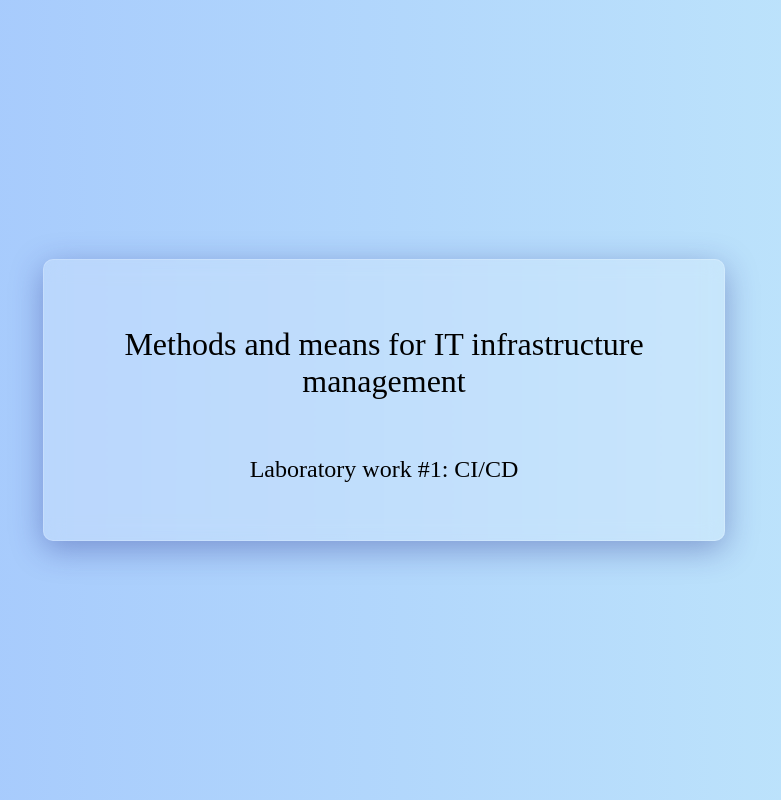
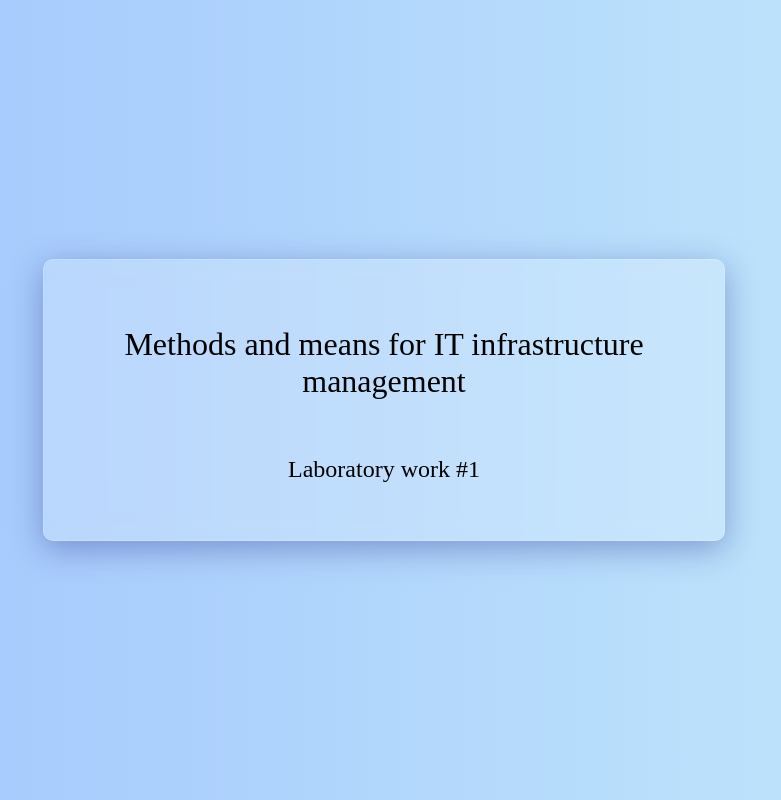
Before and after one commit to nchopyk/infrastructure-management, a plain HTML site: page index.html in a window 1280 px wide. Shown: the whole page, without its empty margins (256-1037 px from the left). Drawn offline with Linux system fonts and the light colour scheme.

Commit message:
CI/CD test

```diff
--- a/index.html
+++ b/index.html
@@ -7,7 +7,7 @@
 <body>
 <div class="glass-rectangle">
     <p class="large-text">Methods and means for IT infrastructure management</p>
-    <p class="small-text">Laboratory work #1: CI/CD</p>
+    <p class="small-text">Laboratory work #1</p>
 </div>
 </body>
 </html>
```
